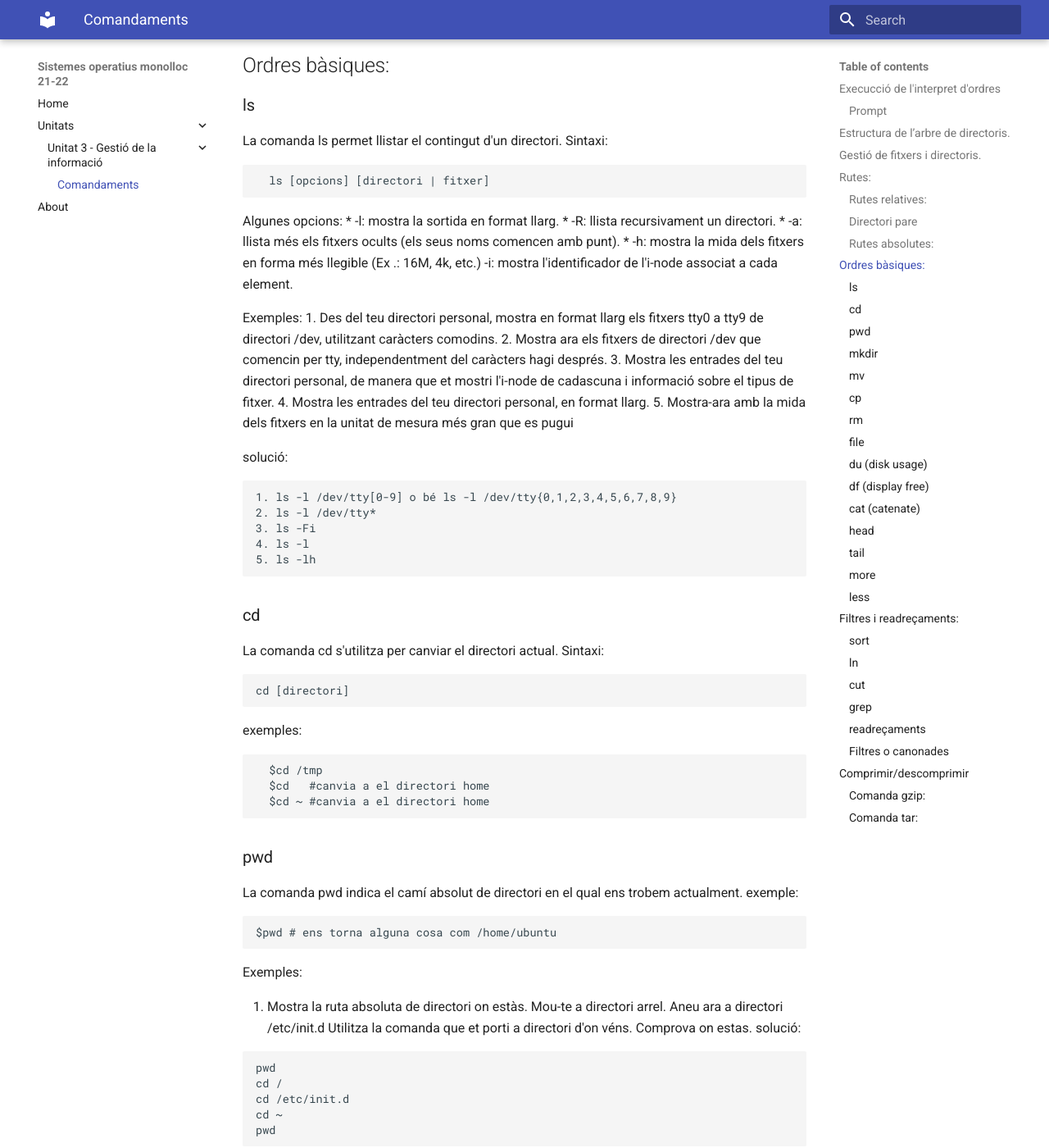
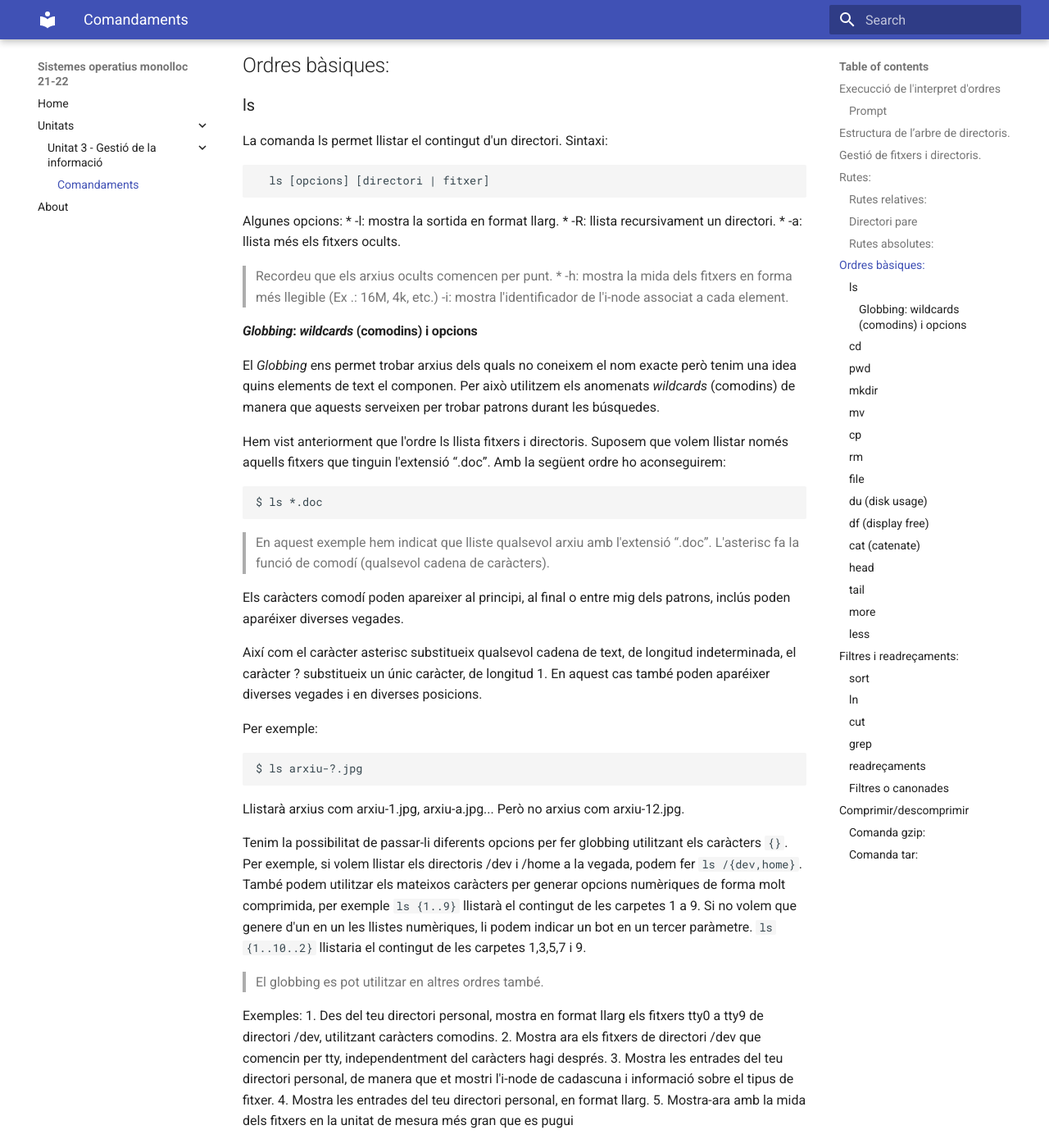
Before and after one commit to fpieseljust/som21-22, an MkDocs documentation site: the page built from md/unitats/ud3-info/comandaments.md, in a window 1280 px wide and 1400 px high, scrolled down 3457 px. Shown: the whole window at 82% size. Built offline with MkDocs 1.6.1 and Material for MkDocs 9.7.7, drawn with Linux system fonts in a browser that asks for light colours; some of the changed text lies outside the part shown.

Commit message:
Globbing

````diff
--- a/md/unitats/ud3-info/comandaments.md
+++ b/md/unitats/ud3-info/comandaments.md
@@ -99,8 +99,37 @@ Sintaxi:
 Algunes opcions:
 * -l: mostra la sortida en format llarg.
 * -R: llista recursivament un directori.
-* -a: llista més els fitxers ocults (els seus noms comencen amb punt).
+* -a: llista més els fitxers ocults.
+  > Recordeu que els arxius ocults comencen per punt.
 * -h: mostra la mida dels fitxers en forma més llegible (Ex .: 16M, 4k, etc.) -i: mostra l'identificador de l'i-node associat a cada element.
+
+#### *Globbing*: *wildcards* (comodins) i opcions
+
+El *Globbing* ens permet trobar arxius dels quals no coneixem el nom exacte però tenim una idea quins elements de text el componen. Per això utilitzem els anomenats *wildcards* (comodins) de manera que aquests serveixen per trobar patrons durant les búsquedes.
+
+Hem vist anteriorment que l'ordre ls llista fitxers i directoris. Suposem que volem llistar només aquells fitxers que tinguin l'extensió “.doc”. Amb la següent ordre ho aconseguirem:
+
+```bash
+$ ls *.doc
+```
+
+> En aquest exemple hem indicat que lliste qualsevol arxiu amb l'extensió “.doc”. L'asterisc fa la funció de comodí (qualsevol cadena de caràcters).
+
+Els caràcters comodí poden apareixer al principi, al final o entre mig dels patrons, inclús poden aparéixer diverses vegades.
+
+Així com el caràcter asterisc substitueix qualsevol cadena de text, de longitud indeterminada, el caràcter ? substitueix un únic caràcter, de longitud 1. En aquest cas també poden aparéixer diverses vegades i en diverses posicions.
+
+Per exemple:
+
+```bash
+$ ls arxiu-?.jpg
+```
+
+Llistarà arxius com arxiu-1.jpg, arxiu-a.jpg... Però no arxius com arxiu-12.jpg.
+
+Tenim la possibilitat de passar-li diferents opcions per fer globbing utilitzant els caràcters `{}`. Per exemple, si volem llistar els directoris /dev i /home a la vegada, podem fer `ls /{dev,home}`. També podem utilitzar els mateixos caràcters per generar opcions numèriques de forma molt comprimida, per exemple `ls {1..9}` llistarà el contingut de les carpetes 1 a 9. Si no volem que genere d'un en un les llistes numèriques, li podem indicar un bot en un tercer paràmetre. `ls {1..10..2}` llistaria el contingut de les carpetes 1,3,5,7 i 9.
+
+> El globbing es pot utilitzar en altres ordres també.
 
 Exemples:
 1. Des del teu directori personal, mostra en format llarg els fitxers tty0 a tty9 de directori /dev, utilitzant caràcters comodins.
@@ -111,7 +140,7 @@ Exemples:
 
 solució:
 ```
-1. ls -l /dev/tty[0-9] o bé ls -l /dev/tty{0,1,2,3,4,5,6,7,8,9}
+1. ls -l /dev/tty[0-9] o bé ls -l /dev/tty{0..9} o bé ls -l /dev/tty{0,1,2,3,4,5,6,7,8,9}
 2. ls -l /dev/tty*
 3. ls -Fi
 4. ls -l
````
Also changed, not shown: README.md (+3 -3 lines).
